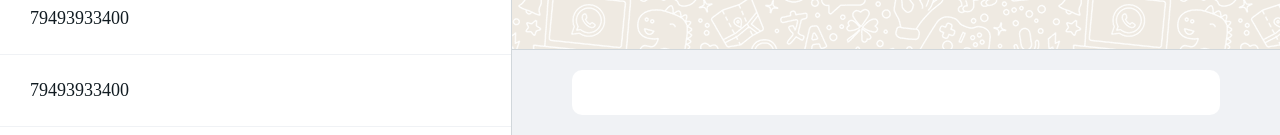
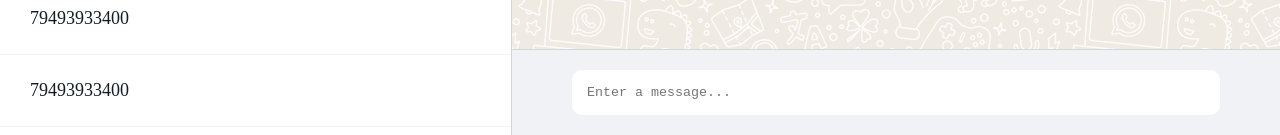
Before and after one commit to VladBrok/react-dev-test-task, a React (Vite) app: page / in a window 1280 px wide. Both pictures are taken after a click on the element "79494533036". Shown: the part 665-800 px from the top of the page. Built offline with nearby package versions, Linux system fonts and the light colour scheme; no server answers.

Commit message:
add placeholder to textarea

```diff
--- a/src/components/MessengerScreen/MessengerScreen.tsx
+++ b/src/components/MessengerScreen/MessengerScreen.tsx
@@ -261,6 +261,7 @@ export default function MessengerScreen(props: IMessengerScreenProps) {
                 ref={messageInputRef}
                 className="messenger-screen__message-input"
                 rows={1}
+                placeholder="Enter a message..."
                 value={message}
                 onChange={(e) => setMessage(e.target.value)}
               ></textarea>
```
